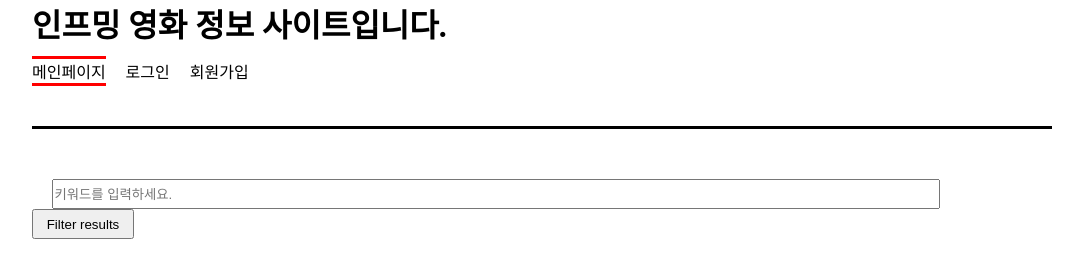
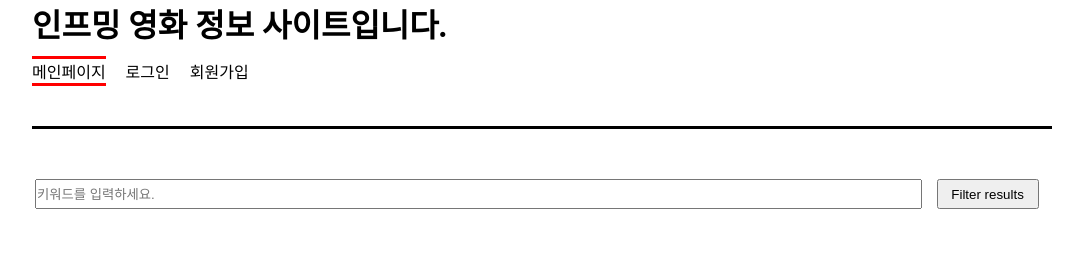
Before and after one commit to 2022148009/HomeworkRepository, a plain HTML site: page LAB4/index.html in a window 1280 px wide. Shown: the top 256 px of the page, without its empty margins (98-1181 px from the left). Drawn offline with Linux system fonts and the light colour scheme; no server answers.

Commit message:
Update index.html

```diff
--- a/LAB4/index.html
+++ b/LAB4/index.html
@@ -20,7 +20,7 @@
     </nav>
 
     <form action="#">
-        <input style="margin-left: 2%; margin-right: 2%; width: 87%; height: 30px;" id="searchTerm" type="text" placeholder="키워드를 입력하세요.">
+        <input style="margin-left: 3px; margin-right: 1%; width: 87%; height: 30px;" id="searchTerm" type="text" placeholder="키워드를 입력하세요.">
         <button style="width: 10%; height: 30px;" id="filterbtn">Filter results</button>
 
         <h1 style="margin-top: 50px; ">Movies</h1>
```
